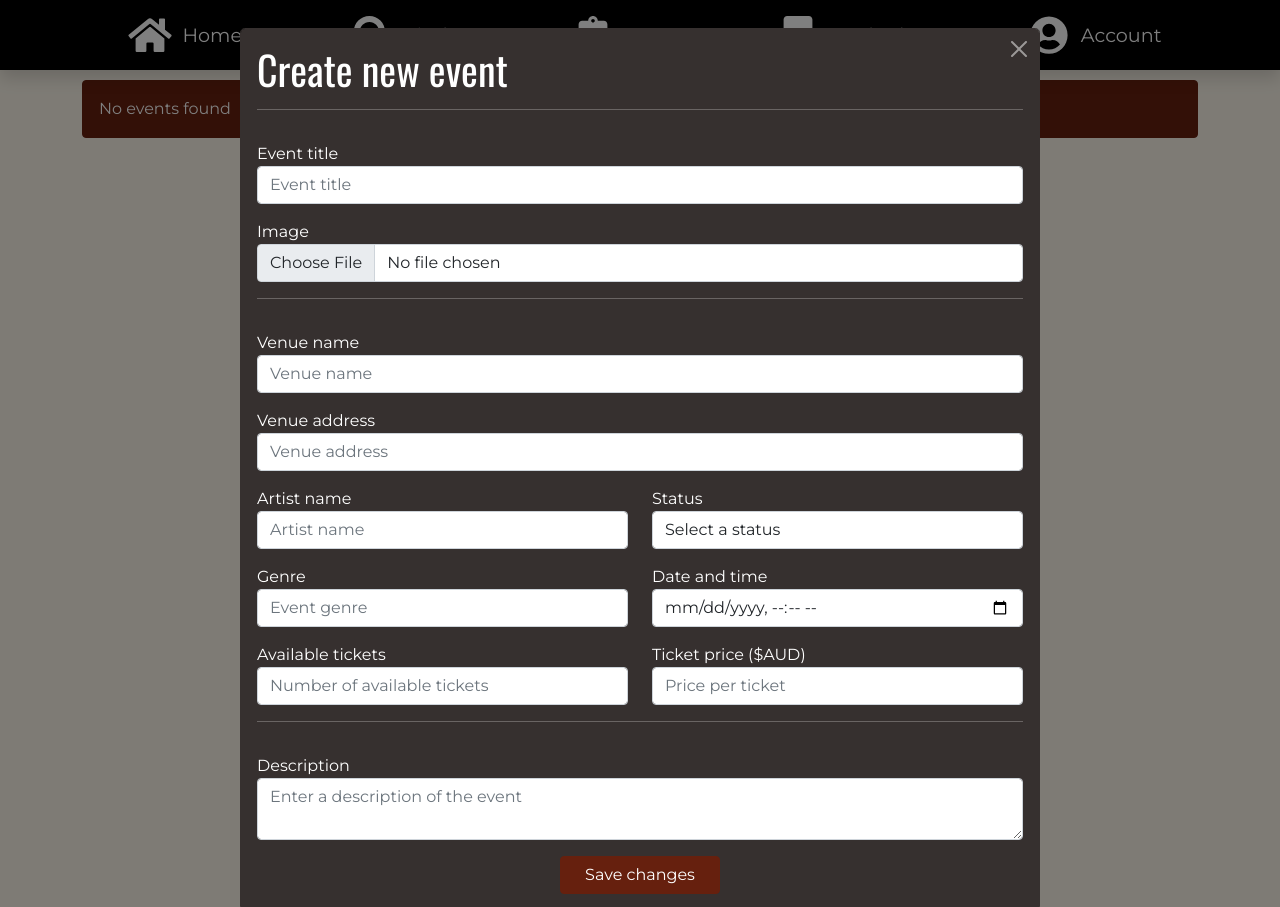
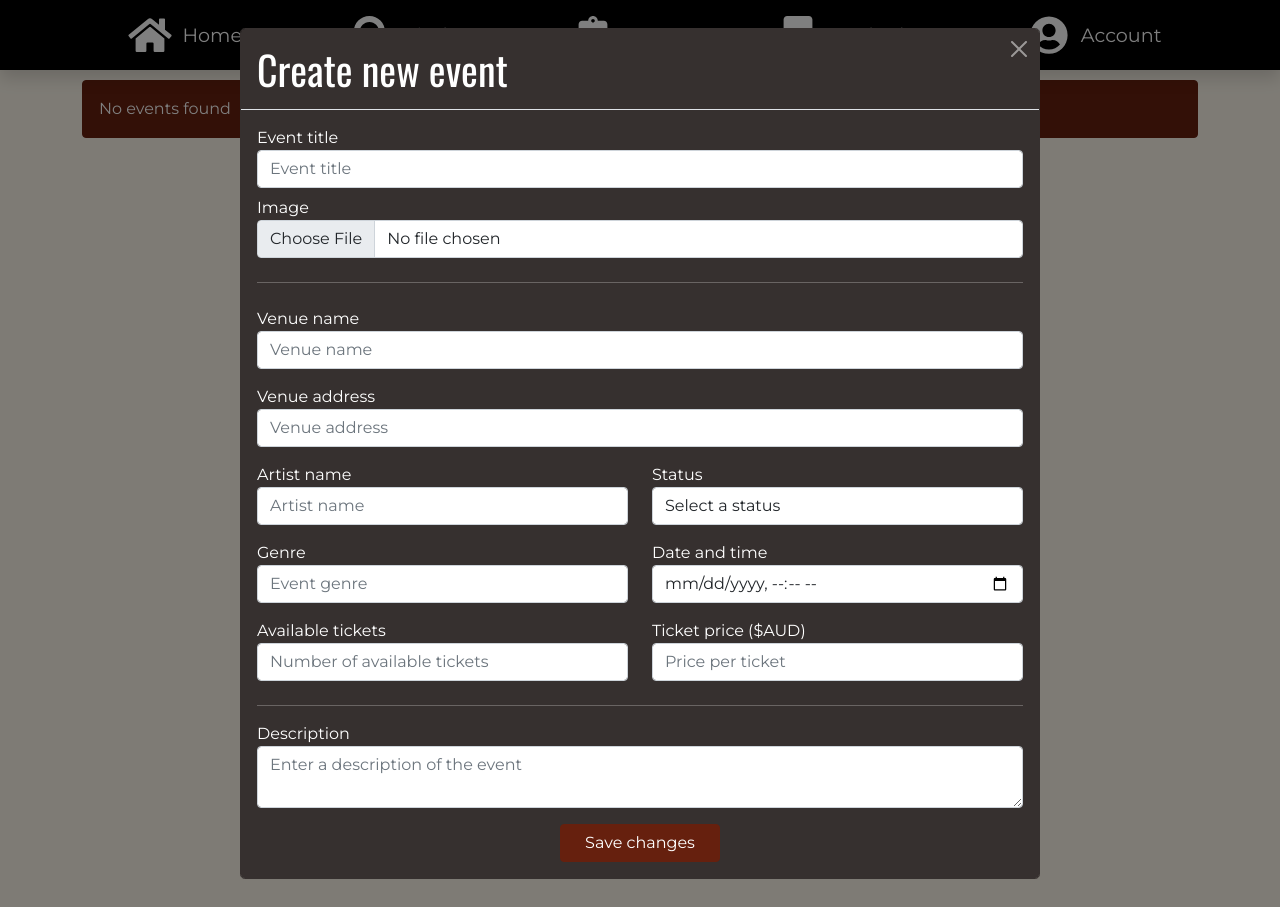
Before and after one commit to HansT01/IAB207-Events, a Flask app: page /myevents/ in a window 1280 px wide, after a click on "Create event". Run offline with Flask 2, Linux system fonts and the light colour scheme; the visitor is signed in with stand-in values (Sample User, id 1); data comes from the database, SQL or seed files in the repository; data that the repository does not hold is empty; some libraries are stand-ins or nearby versions.

Commit message:
Changed some delete event stuff

```diff
--- a/concerts/myevents.py
+++ b/concerts/myevents.py
@@ -130,13 +130,13 @@ def update_event(eventform):
     db.session.commit()
 
 
-# @login_required
-# def delete(event_id):
-#     events = Event.query.all()
-#     for event in events:
-#         if event.id == event_id:
-#             db.session.delete(event)
-#             db.session.commit()
-#             flash("event deleted")
-#             return redirect(url_for("myevents.show"))
-#     return redirect(url_for("myevents.show"))
+@login_required
+def delete_event(event_id):
+    events = Event.query.all()
+    for event in events:
+        if event.id == event_id:
+            db.session.delete(event)
+            db.session.commit()
+            flash("event deleted")
+            return redirect(url_for("myevents.show"))
+    return redirect(url_for("myevents.show"))
--- a/concerts/templates/components/eventdeletormodal.jinja
+++ b/concerts/templates/components/confirmdeletemodal.jinja
@@ -1,15 +1,15 @@
 {% from "_formhelpers.jinja" import render_field %}
 {% import "bootstrap/wtf.html" as wtf %}
 
-<div class="modal fade" id="event-deletor-{{index}}" data-bs-keyboard="false" tabindex="-1"
+<div class="modal fade" id="delete-event-{{index}}" data-bs-keyboard="false" tabindex="-1"
   aria-labelledby="staticBackdropLabel" aria-hidden="true">
   <div class="modal-dialog modal-lg">
     <div class="modal-content bg-400 tx-000">
-    <h5 class="modal-title">Delete this event</h5>
+      <h1 class="modal-header">Delete existing event</h1>
       <button type="button" class="btn-close btn-close-white" data-bs-dismiss="modal" aria-label="Close"></button>
 
       <div class="modal-body">
-        <p>Are you sure about deleting this event</p>
+        <p>Are you sure you want to delete this event</p>
       </div>
       <div class="modal-footer">
         <button type="button" class="btn btn-primary">Confirm</button>
--- a/concerts/templates/components/eventeditormodal.jinja
+++ b/concerts/templates/components/eventeditormodal.jinja
@@ -7,28 +7,26 @@
     <div class="modal-content bg-400 tx-000">
       <button type="button" class="btn-close btn-close-white" data-bs-dismiss="modal" aria-label="Close"></button>
 
+      <section class="modal-header">
+
+        {% if event != none %}
+        <h1>Edit existing event</h1>
+        {{ render_field(eventform.event_id, type="hidden", value=event.id) }}
+        {% else %}
+        <h1>Create new event</h1>
+        {{ render_field(eventform.event_id, type="hidden", value=none) }}
+        {% endif %}</section>
+
       <section class="modal-body p-3">
         <form action="" method="post" enctype="multipart/form-data">
           {{ eventform.csrf_token }}
 
-          {% if event != none %}
-          <h1>Edit existing event</h1>
-          {{ render_field(eventform.event_id, type="hidden", value=event.id) }}
-          {% else %}
-          <h1>Create new event</h1>
-          {{ render_field(eventform.event_id, type="hidden", value=none) }}
-          {% endif %}
-
-          <div>
-            <hr>
-          </div>
-
           <div class="row nopadding">
-            <div class="mt-3">
+            <div class="">
               {{ render_field(eventform.title, type="text", class="form-control", placeholder="Event title", value=event.title) }}
             </div>
 
-            <div class="mt-3">
+            <div class="my-2">
               {% if event != none %}
               {{ render_field(eventform.image, type="file", class="form-control", required=false) }}
               {% else %}
@@ -40,19 +38,19 @@
               <hr>
             </div>
 
-            <div class="mt-3">
+            <div class="my-2">
               {{ render_field(eventform.venue_name, type="text", class="form-control", placeholder="Venue name", value=event.venue_name) }}
             </div>
 
-            <div class="mt-3">
+            <div class="my-2">
               {{ render_field(eventform.venue_address, type="text", class="form-control", placeholder="Venue address", value=event.venue_address) }}
             </div>
 
-            <div class="mt-3 col-sm-6">
+            <div class="my-2 col-sm-6">
               {{ render_field(eventform.artist, type="text", class="form-control", placeholder="Artist name", value=event.artist) }}
             </div>
 
-            <div class="mt-3 col-sm-6">
+            <div class="my-2 col-sm-6">
               {{ eventform.status.label }}
               <select class="form-control" id="status" name="status" type="text">
                 <option value="">Select a status</option>
@@ -66,19 +64,19 @@
               </select>
             </div>
 
-            <div class="mt-3 col-sm-6">
+            <div class="my-2 col-sm-6">
               {{ render_field(eventform.genre, type="text", class="form-control", placeholder="Event genre", value=event.genre) }}
             </div>
 
-            <div class="mt-3 col-sm-6">
+            <div class="my-2 col-sm-6">
               {{ render_field(eventform.timestamp, type="datetime-local", class="form-control", value=event.timestampformatted) }}
             </div>
 
-            <div class="mt-3 col-sm-6">
+            <div class="my-2 col-sm-6">
               {{ render_field(eventform.tickets, type="number", class="form-control", placeholder="Number of available tickets", value=event.tickets) }}
             </div>
 
-            <div class="mt-3 col-sm-6">
+            <div class="my-2 col-sm-6">
               {{ render_field(eventform.price, type="number", class="form-control", placeholder="Price per ticket", value=event.price) }}
             </div>
           </div>
@@ -87,15 +85,15 @@
             <hr>
           </div>
 
-          <div class="row nopadding mb-3">
-            <div class="mt-3">
+          <div class="row nopadding my-2">
+            <div class="">
               {{ eventform.desc.label }}
               <textarea class="form-control" id="desc" name="desc" placeholder="Enter a description of the event" ,
                 oninput="auto_grow_textarea(this)">{{ event.desc }}</textarea>
             </div>
           </div>
 
-          <div class="row d-flex justify-content-center">
+          <div class="row d-flex justify-content-center mt-3">
             {{ render_field(eventform.submit, type="submit", class="btn bg-200 tx-000 login-button") }}
           </div>
         </form>
--- a/concerts/templates/components/myeventsrow.jinja
+++ b/concerts/templates/components/myeventsrow.jinja
@@ -6,7 +6,7 @@
 
   <!-- eventeditormodal -->
   {% include "./components/eventeditormodal.jinja" %}
-  {% include "./components/eventdeletormodal.jinja" %}
+  {% include "./components/confirmdeletemodal.jinja" %}
 
   <div class="col-sm-3 d-flex justify-content-center ps-3 conditional-padding conditional-flex-direction">
     <button class="
@@ -37,7 +37,7 @@
         w-100
         nopadding
         shadow
-      " type="button" data-bs-toggle="modal" data-bs-target="#event-deletor-{{index}}">
+      " type="button" data-bs-toggle="modal" data-bs-target="#delete-event-{{index}}">
       Delete
     </button>
   </div>
```
